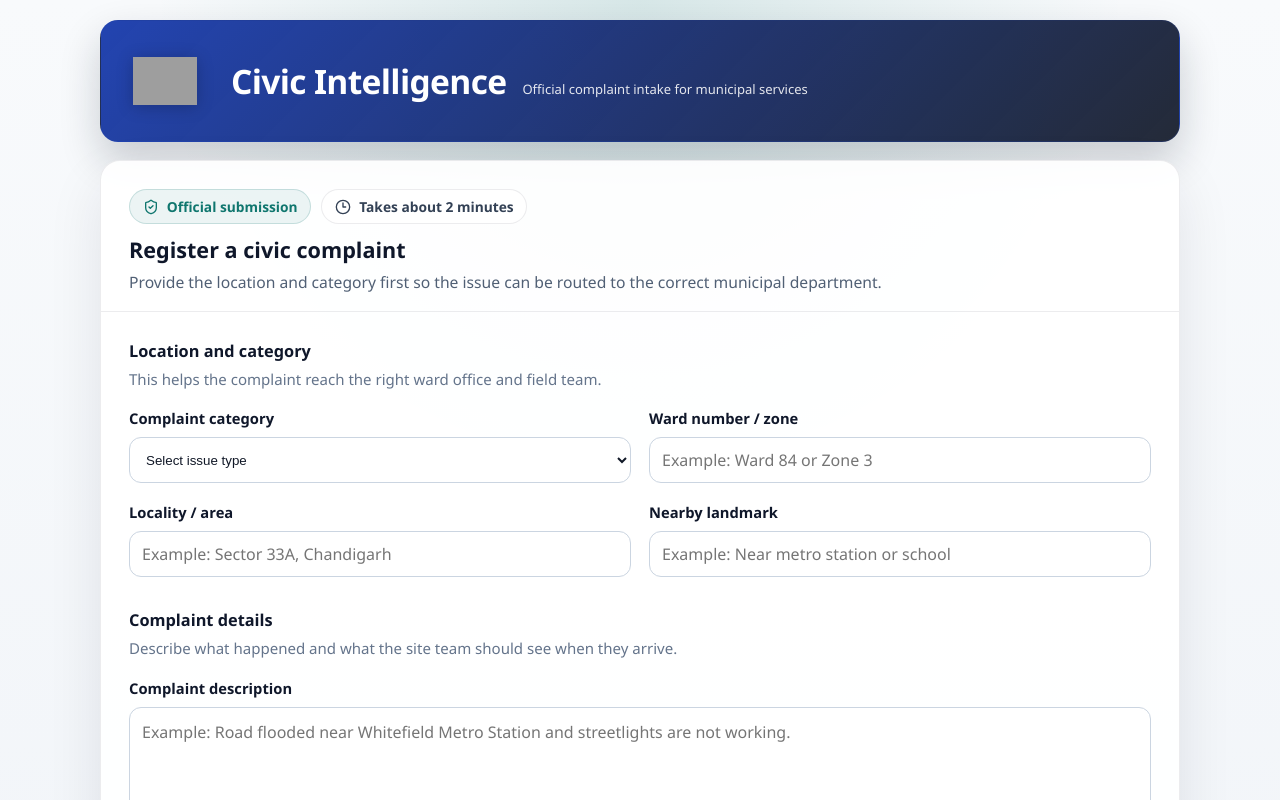
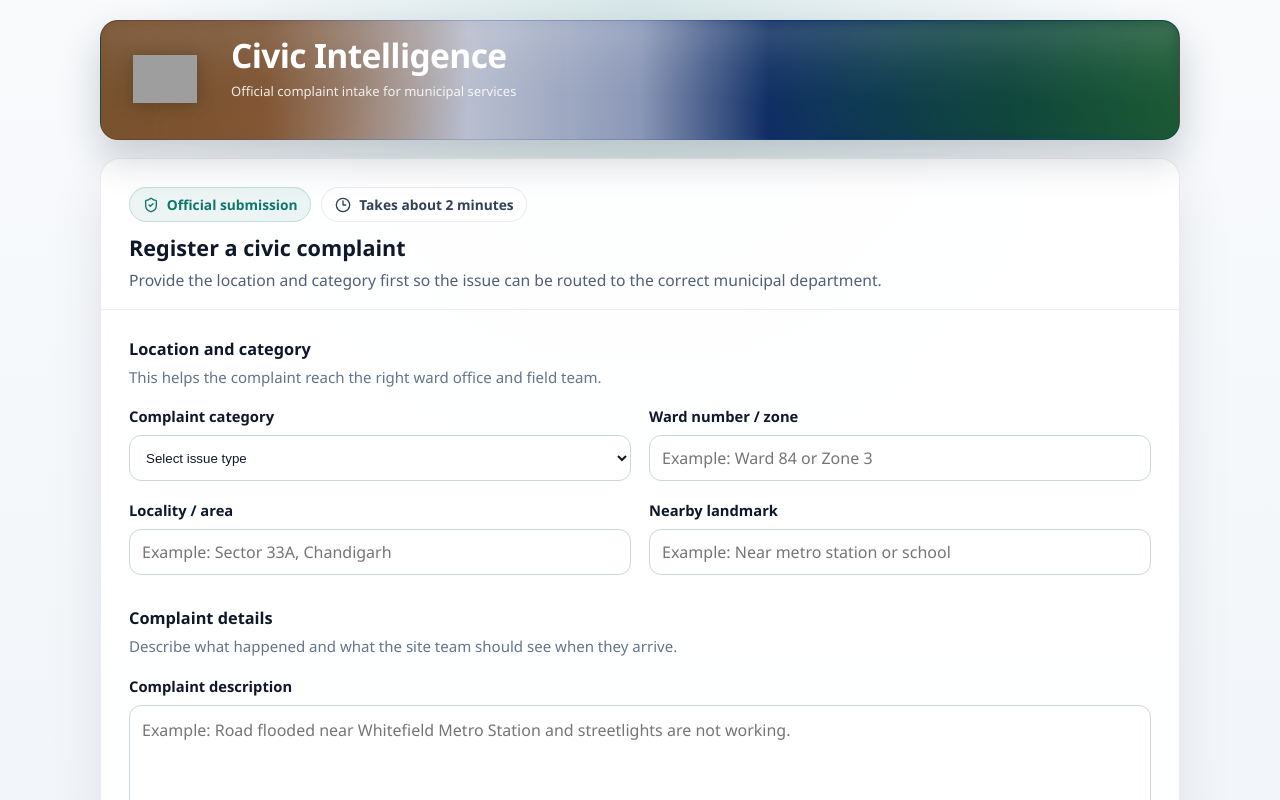
Before and after one commit to nicx004/Civic-Intelligence, a Next.js app: page / in a window 1280 px wide. Shown: the top 800 px of the page. Built offline with nearby package versions, Linux system fonts and the light colour scheme; grey boxes are pictures that could not be loaded.

Commit message:
tricolour_theme_added

```diff
--- a/src/app/page.tsx
+++ b/src/app/page.tsx
@@ -17,6 +17,8 @@ export default function HomePage() {
             Official complaint intake for municipal services
           </p>
         </div>
+
+        <div className="portal-header__nav-slot" aria-hidden="true" />
       </section>
 
       <ComplaintForm />
--- a/src/index.css
+++ b/src/index.css
@@ -38,15 +38,51 @@ textarea {
 
 .portal-header {
   display: flex;
-  align-items: center;
+  align-items: flex-start;
   gap: 16px 20px;
   margin: 0 0 18px;
+  position: relative;
+  isolation: isolate;
+  overflow: hidden;
   border: 1px solid rgba(30, 64, 175, 0.2);
   border-radius: 18px;
-  padding: 16px 18px;
+  padding: 14px 18px 16px;
   background:
-    linear-gradient(135deg, rgba(30, 64, 175, 0.98), rgba(17, 24, 39, 0.92));
+    linear-gradient(
+      90deg,
+      rgba(142, 75, 0, 0.74) 0%,
+      rgba(201, 112, 18, 0.56) 15%,
+      rgba(245, 247, 252, 0.72) 34%,
+      rgba(214, 224, 246, 0.6) 50%,
+      rgba(10, 54, 122, 0.5) 62%,
+      rgba(14, 109, 27, 0.54) 100%
+    ),
+    linear-gradient(135deg, rgba(18, 40, 98, 0.94), rgba(8, 22, 59, 0.96));
   box-shadow: 0 18px 40px rgba(15, 23, 42, 0.2);
+}
+
+.portal-header::before,
+.portal-header::after {
+  content: "";
+  position: absolute;
+  inset: 0;
+  pointer-events: none;
+}
+
+.portal-header::before {
+  background:
+    linear-gradient(110deg, rgba(142, 75, 0, 0.38) 0%, rgba(201, 112, 18, 0.18) 18%, transparent 36%),
+    linear-gradient(180deg, rgba(255, 255, 255, 0.18), rgba(255, 255, 255, 0.05) 38%, transparent 68%),
+    linear-gradient(250deg, rgba(14, 109, 27, 0.26) 0%, rgba(19, 136, 8, 0.12) 24%, transparent 42%),
+    linear-gradient(145deg, rgba(10, 54, 122, 0.32), transparent 32%);
+  filter: blur(8px);
+  opacity: 0.9;
+}
+
+.portal-header::after {
+  background:
+    linear-gradient(90deg, rgba(255, 255, 255, 0.08), transparent 16%, transparent 84%, rgba(255, 255, 255, 0.06));
+  opacity: 0.9;
 }
 
 .portal-header__emblem {
@@ -71,10 +107,18 @@ textarea {
 .portal-header__copy {
   display: flex;
   flex: 1 1 auto;
-  flex-wrap: wrap;
-  align-items: baseline;
-  gap: 8px 16px;
+  flex-direction: column;
+  align-items: flex-start;
+  gap: 8px;
   min-width: 0;
+  padding-top: 2px;
+}
+
+.portal-header__emblem,
+.portal-header__copy,
+.portal-header__nav-slot {
+  position: relative;
+  z-index: 1;
 }
 
 .portal-header__brand {
@@ -93,6 +137,11 @@ textarea {
   font-weight: 500;
   line-height: 1.4;
   letter-spacing: 0;
+}
+
+.portal-header__nav-slot {
+  flex: 1 1 280px;
+  min-height: 1px;
 }
 
 .card {
@@ -481,6 +530,10 @@ textarea {
     align-items: flex-start;
   }
 
+  .portal-header__nav-slot {
+    display: none;
+  }
+
   .form-grid--two,
   .info-strip {
     grid-template-columns: 1fr;
```
